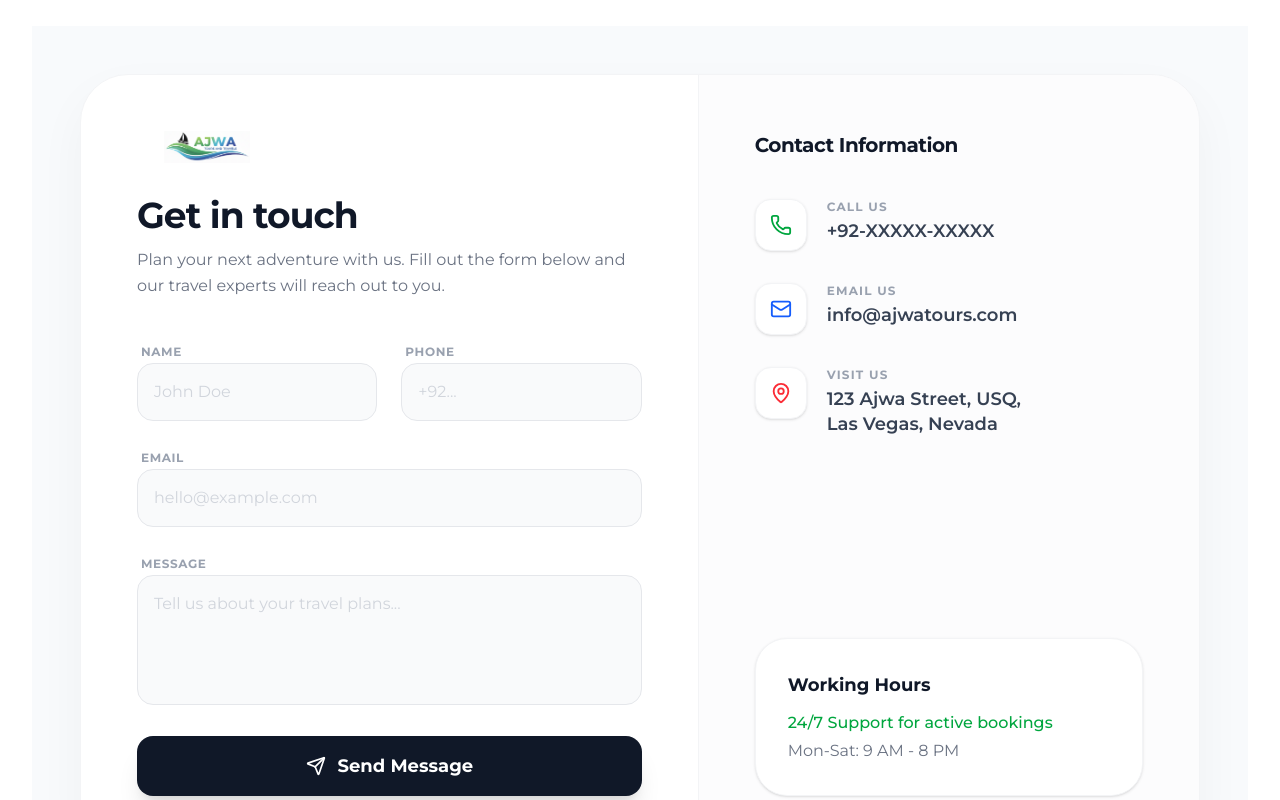
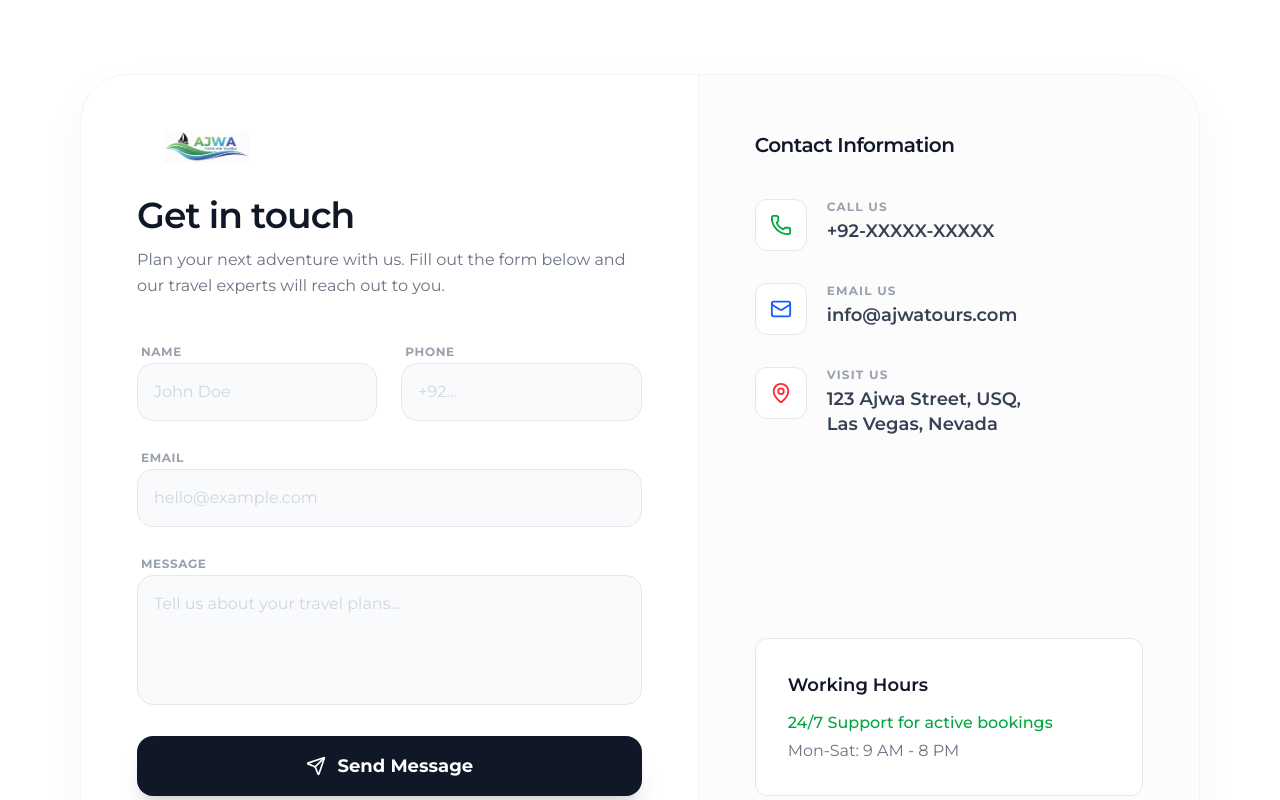
Before and after one commit to afterrender1/ajwa-tour-travels, a Next.js app: page / in a window 1280 px wide. Shown: the part 3560-4360 px from the top of the page. Built offline with nearby package versions, Linux system fonts and the light colour scheme.

Commit message:
Update ContactUs.jsx

```diff
--- a/components/ContactUs.jsx
+++ b/components/ContactUs.jsx
@@ -54,7 +54,7 @@ const ContactUs = () => {
             </span>
           </p>
         </span>
-        <div className={`${montserrat.className} min-h-screen bg-[#F8FAFC] flex justify-center items-center p-4 sm:p-8 lg:p-12`}>
+        <div className={`${montserrat.className} min-h-screen  flex justify-center items-center p-4 sm:p-8 lg:p-12`}>
           <div className="w-full max-w-6xl bg-white rounded-3xl md:rounded-[3rem] shadow-[0_20px_50px_rgba(0,0,0,0.04)] overflow-hidden border border-gray-100">
 
             {/* Main Wrapper: Column on mobile, Row on Large Screens */}
@@ -72,7 +72,7 @@ const ContactUs = () => {
                       priority
                     />
                   </div>
-                  <h2 className="text-2xl sm:text-3xl md:text-4xl font-bold text-gray-900 tracking-tight">
+                  <h2 className="text-2xl sm:text-3xl md:text-4xl font-semibold text-gray-900 tracking-tight">
                     Get in touch
                   </h2>
                   <p className="text-gray-500 mt-3 text-sm sm:text-base leading-relaxed">
@@ -140,7 +140,7 @@ const ContactUs = () => {
               {/* Info Side */}
               <div className="flex-1 bg-gray-50/50 p-6 sm:p-10 md:p-14 border-t lg:border-t-0 lg:border-l border-gray-100 flex flex-col justify-between">
                 <div className="space-y-10">
-                  <h3 className="text-xl font-bold text-gray-900 tracking-tight">Contact Information</h3>
+                  <h3 className="text-xl font-semibold text-gray-900 tracking-tight">Contact Information</h3>
 
                   <div className="space-y-8">
                     {/* Contact Items */}
@@ -150,7 +150,7 @@ const ContactUs = () => {
                       { icon: <MapPin size={22} />, label: "Visit us", value: <>123 Ajwa Street, USQ,<br /> Las Vegas, Nevada</>, color: "text-red-500" },
                     ].map((item, idx) => (
                       <div key={idx} className="flex items-start gap-5 group">
-                        <div className={`p-3.5 bg-white rounded-2xl shadow-sm border border-gray-100 ${item.color} transition-transform group-hover:scale-110`}>
+                        <div className={`p-3.5 bg-white rounded-xl  border border-gray-200 ${item.color} transition-transform group-hover:scale-110`}>
                           {item.icon}
                         </div>
                         <div>
@@ -163,8 +163,8 @@ const ContactUs = () => {
                 </div>
 
                 {/* Support Box */}
-                <div className="mt-12 p-8 bg-white rounded-4xl border border-gray-100 shadow-sm">
-                  <p className="text-gray-900 font-bold text-lg">Working Hours</p>
+                <div className="mt-12 p-8 bg-white rounded-xl border border-gray-200 ">
+                  <p className="text-gray-900 font-semibold text-lg">Working Hours</p>
                   <div className="mt-3 space-y-1 text-sm sm:text-base">
                     <p className="text-green-600 font-medium">24/7 Support for active bookings</p>
                     <p className="text-gray-500">Mon-Sat: 9 AM - 8 PM</p>
```
